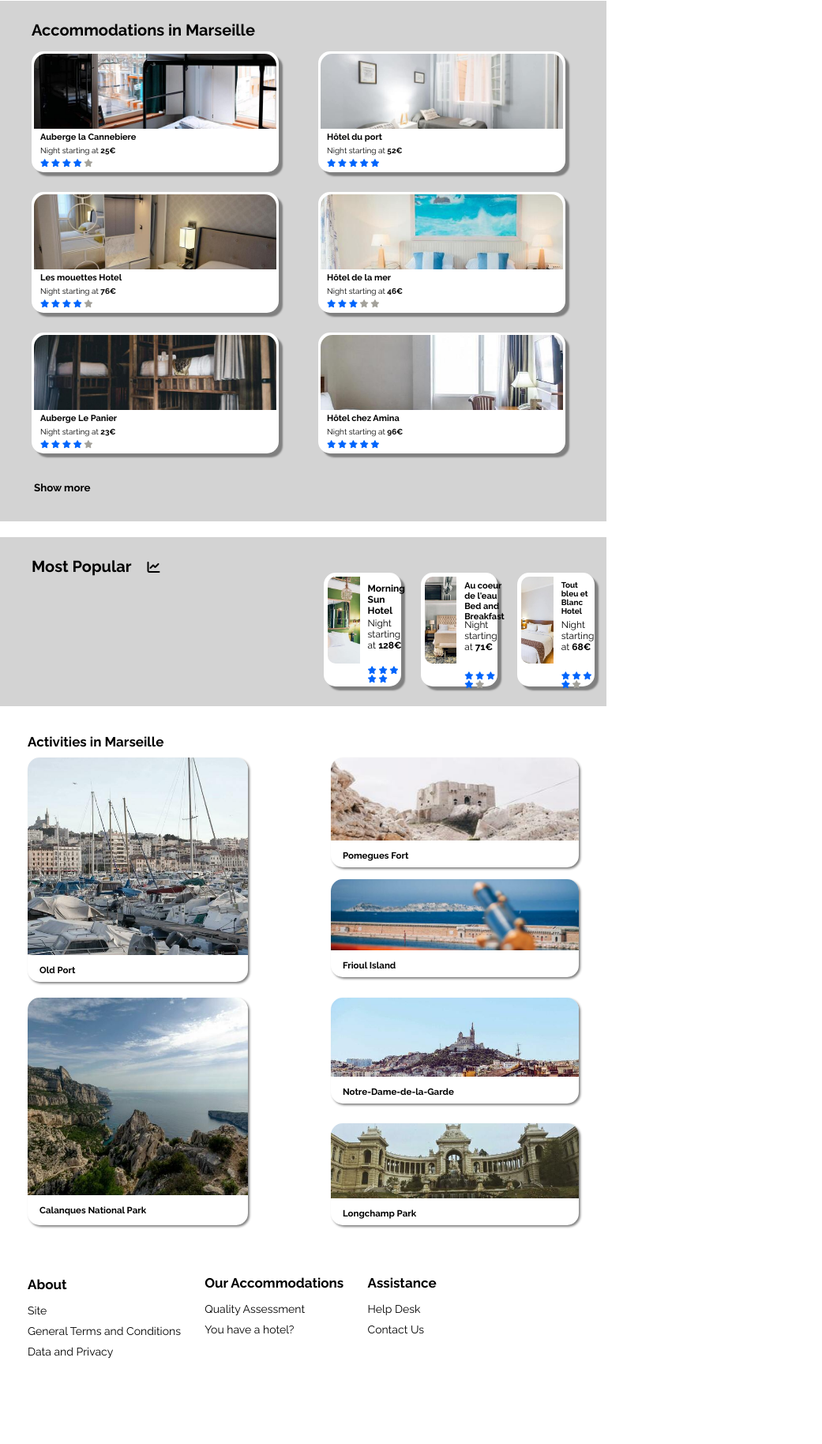
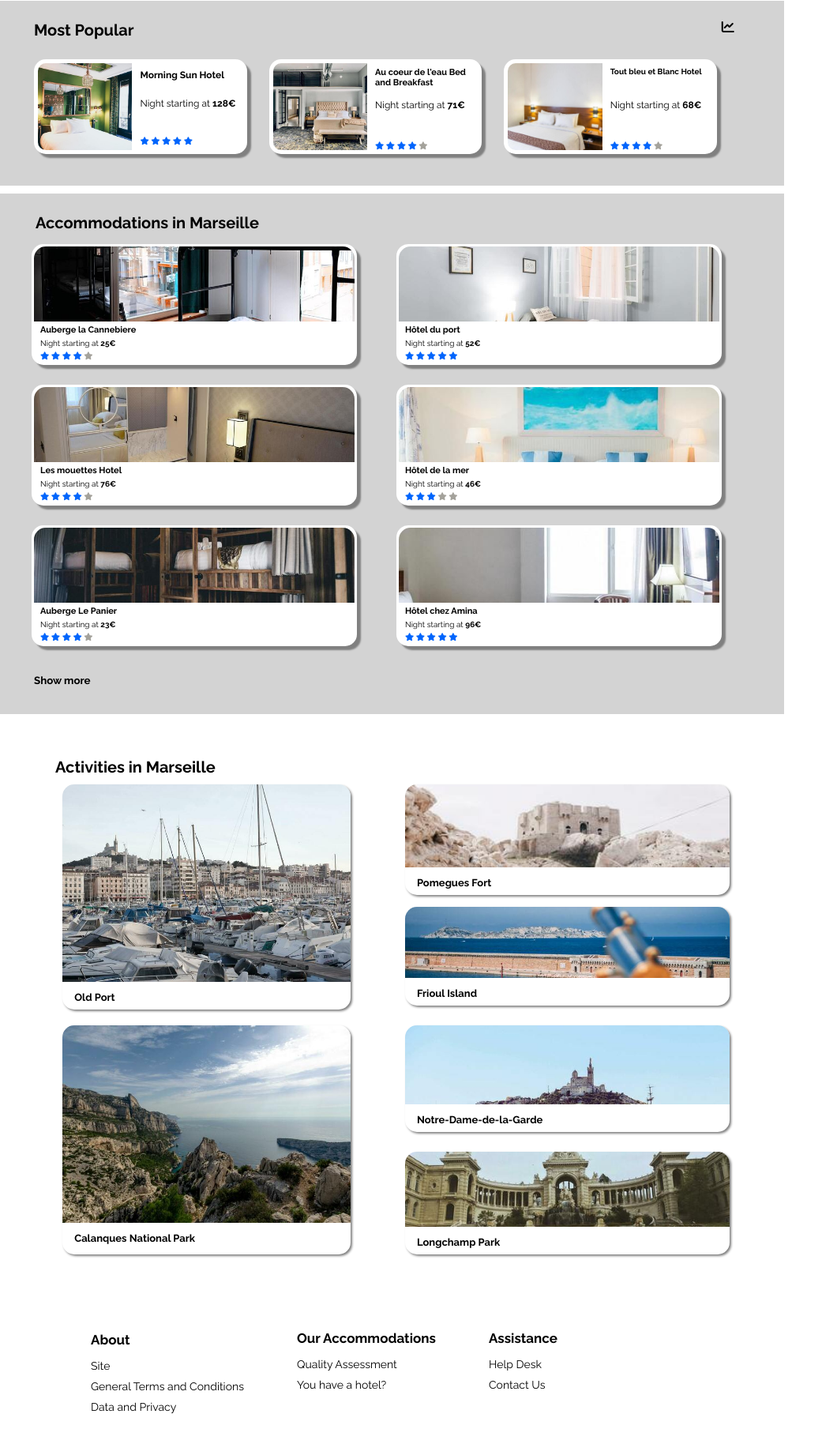
Before and after one commit to HMdoubleS/Project-2-, a plain HTML site: page index.html in a window 768 px wide. Shown: the part 366-2194 px from the top of the page at 79% size, 1041 px wide, since content can reach past the window. Before the commit the page ends 2115 px from the top, so only its background shows below. Drawn offline with Linux system fonts and the light colour scheme.

Commit message:
tablet view

```diff
--- a/css/media.style.css
+++ b/css/media.style.css
@@ -17,9 +17,14 @@ nav {
 nav a {
     justify-content: space-around;
 }
+
 .nav-link {
     padding-top: 30px;
     margin-left: 15px;
+}
+
+.logo {
+    margin-left: 5px;
 }
 
 .nav link:nth-child(1) {
@@ -149,6 +154,7 @@ nav a {
     margin-right: 10px;
     margin-left: 10px;
 }
+
 #accom-card-1 {
     margin-left: 5px;
 }
@@ -157,6 +163,7 @@ nav a {
 #accom-card-6 {
     margin-right: 0px;
 }
+
 .card-text-wrap h3 {
     font-size: 15px;
 }
@@ -167,7 +174,7 @@ nav a {
 
 .show-more {
     background-color: white;
-    margin-right: 70%;
+    margin-right: 65%;
     font-size: 15px;
 }
 
@@ -194,7 +201,7 @@ nav a {
     margin: 0 10px 10px 0;
     background-color: white;
     justify-content: space-between;
-    width: 94%;
+    width: 95%;
 }
 
 .activ a {
--- a/css/style.css
+++ b/css/style.css
@@ -9,6 +9,7 @@
 
 body {
   max-width: 1440px;
+  min-width: 993px;
   margin: auto;
 }
 
@@ -29,7 +30,7 @@ header nav {
   min-height: 10px;
   max-height: 50px;
   margin-top: 20px;
-  margin-left: 10px;
+  margin-left: 5px;
 }
 
 header a {
--- a/css/tablet.style.css
+++ b/css/tablet.style.css
@@ -16,19 +16,22 @@
 
     /*-- ACCOMMODATIONS--*/
     .accom-pop {
-        display: flex;
-        flex-direction: row-reverse;
+        /* display: flex; */
+        justify-content: unset;
+        flex-direction: row;
+        flex-wrap: wrap-reverse;
     }
 
     .accom {
         width: 100%;
         margin-left: 0;
         margin-bottom: 20px;
+        margin-top: 10px;
         border-radius: unset;
-        padding-right: 25px;
+        padding-right: 20px;
     }
     .accom h2 {
-        margin-left: 25px;
+        margin-left: 30px;
         font-size: 20px;
     }
 
@@ -79,42 +82,38 @@
 
     /*-- POPULAR--*/
     .pop-wrap {
-        display: flex;
+        display: unset;
         flex-direction: row;
         margin: 0;
         border-radius: unset;
         width: 100%;
     }
 
-    .pop-heading {
-        display: inline-block;
+    .pop-card-wrap {
+        display: flex;
+        flex-direction: row;
         width: 100%;
+        margin-left: 20px;
+        padding-bottom: 15px;
     }
 
     .pop-heading h2 {
-        /* display: unset; */
+        display: unset;
         font-size: 20px;
-        margin-left: 25px;
-
+        margin-left: 28px;
+        justify-content: unset;
     }
 
     .pop-card {
         display: flex;
-        justify-content: space-between;
-        margin-top: 20px;
-        width: 25%;
-        margin-left: 25px;
+        margin-right: 20px;
+        width: 28%;
     }
 
     .pop-heading i {
-        margin-right: 45%;
+        display: unset;
+        margin-right: 5%;
         margin-left: 16px;
-    }
-
-    .pop-card a {
-        display: unset;
-        text-decoration: none;
-        color: black;
     }
 
     .text-wrap-pop h3 {
@@ -144,15 +143,26 @@
     }
 
     /*-- ACTIVITIES--*/
+    .activ-title {
+        font-size: 20px;
+        padding-left: 35px;
+    }
+
     .activ-title-card {
-        font-size: 11.5px;
+        font-size: 13px;
     }
 
     .activ-card {
          width: 40%;
     }
 
+    .activ-card-wrap {
+        padding-left: 10px;
+        justify-content: space-around;
+    }
+
     .activ-wrap-stack {
+        /* padding-left: 10px; */
         width: 45%;
     }
 
@@ -167,4 +177,22 @@
         object-position: unset;
         height: 90px;
     }
+
+    /*-- FOOTER--*/
+    footer {
+        margin: 48px;
+        justify-content: space-evenly;
+    }
+
+    #footer-1 {
+        margin-right: 20px;
+    }
+
+    #footer-2 {
+        margin-right: 20px;
+    }
+
+    #footer-3 {
+        margin-right: 29%;
+    }
 }
--- a/index.html
+++ b/index.html
@@ -57,7 +57,8 @@
 
           <section id="accom" class="accom">
             <h2>Accommodations in Marseille</h2>
-          <div class="accom-card-wrap">
+
+            <div class="accom-card-wrap">
 
             <section class="accom-card" id="accom-card-1">
               <a href="#"><img src="images/hebergements/4_small/auberge-la-cannebiere.jpg" alt="Auberge la Cannebiere"/></a>
@@ -167,6 +168,7 @@
               <i class="fas fa-chart-line"></i>
             </div>
 
+            <div class="pop-card-wrap">
             <section class="pop-card">
               <a href="#"></a>
               <img class="pop-image" src="images/hebergements/4_small/Morning-Sun-Hotel.jpg" alt="Morning Sun Hotel"/>
@@ -184,7 +186,7 @@
               </div>
             </section>
 
-            <section class="pop-card">
+            <section class="pop-card" id="pop-card-3">
               <a href="#"></a>
               <img class="pop-image" src="images/hebergements/4_small/Au-coeur-de-l'eau-Bed-and-Breakfast.jpg" alt="Au coeur de l'eau Bed and Breakfast"/>
 
@@ -219,7 +221,7 @@
               </div>
             </section>
 
-
+          </div>
           </section>
         </div>
 
```
